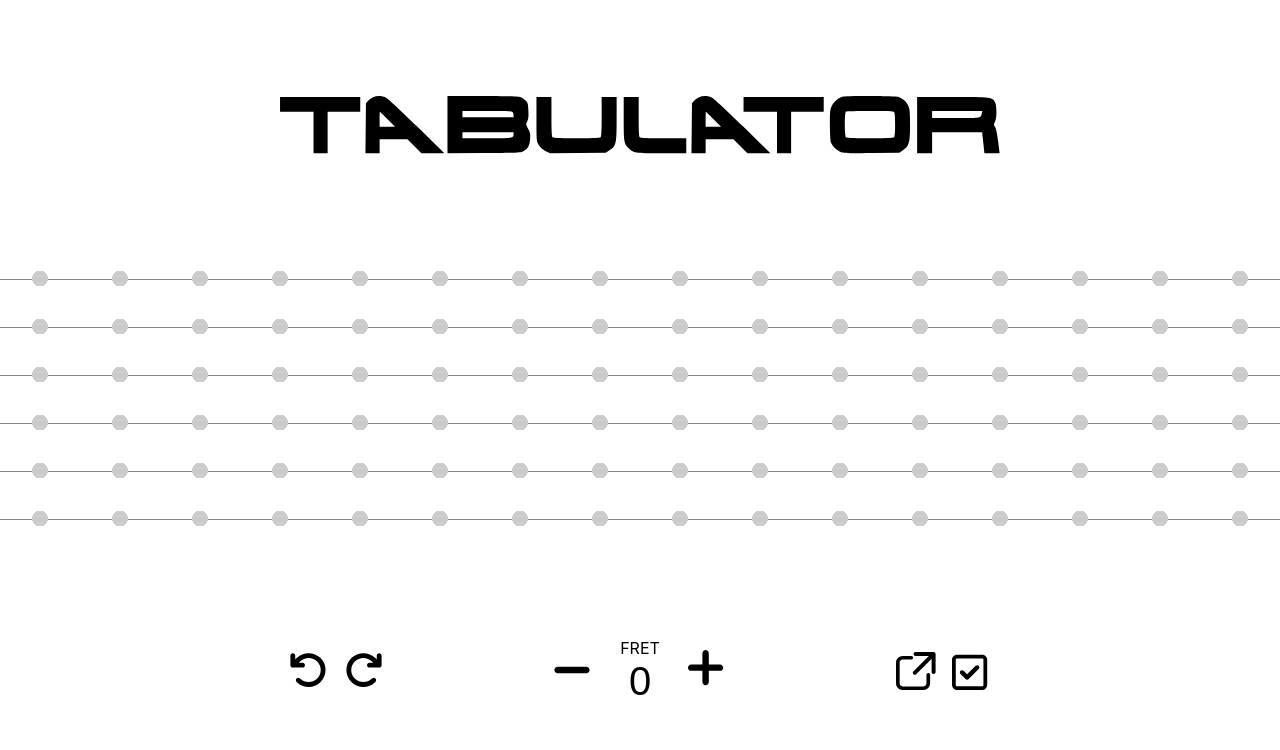
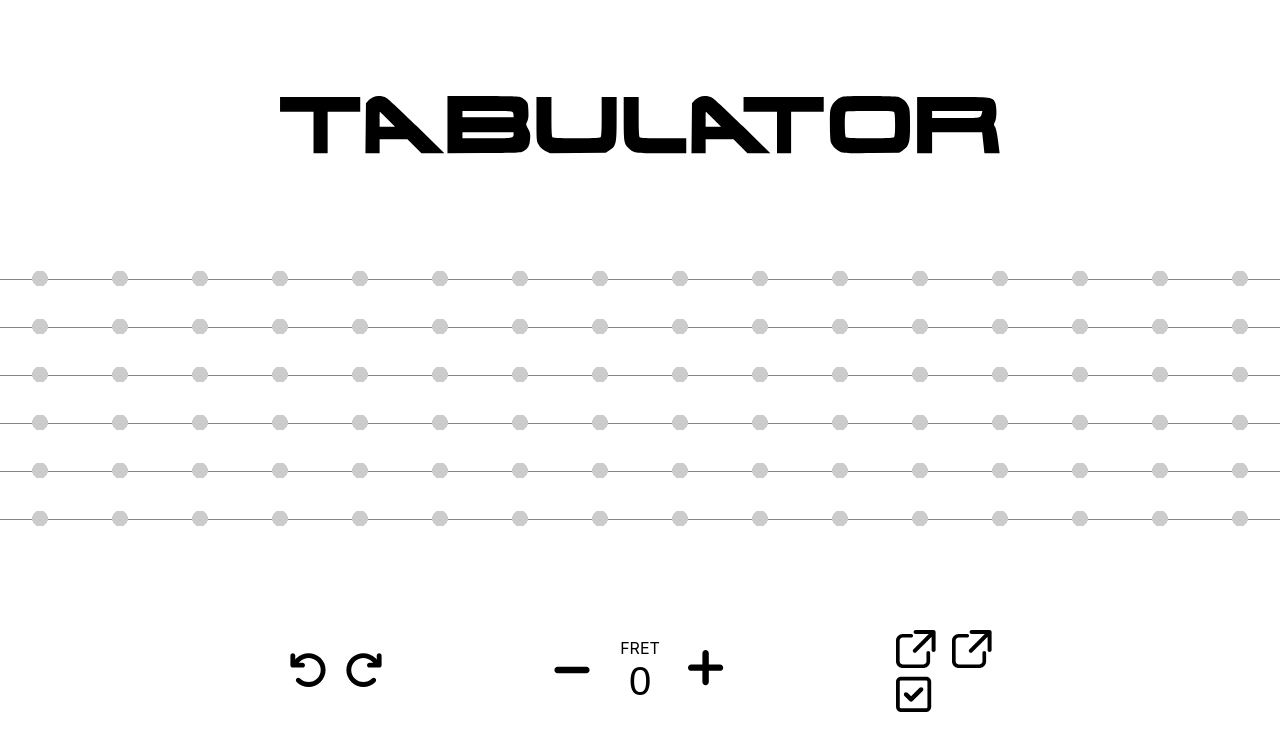
Before and after one commit to jonoliver/tabulator, a Next.js app: page / in a window 1280 px wide. Shown: the top 750 px of the page. Built offline with nearby package versions, Linux system fonts and the light colour scheme.

Commit message:
Fix plain text export alignment

```diff
--- a/components/controls/index.tsx
+++ b/components/controls/index.tsx
@@ -1,6 +1,8 @@
 import styles from './controls.module.scss';
 import Icon from '../icon';
 import { Show } from "../show";
+import type { Riff } from '../riff/types';
+import { riffToPlainText } from '../../utils/text';
 
 interface EditButtonProps {
   isEdit: boolean;
@@ -15,12 +17,14 @@ const EditButton = ({ isEdit, setIsEdit }: EditButtonProps) => {
 interface EditPaneProps extends EditButtonProps {
   pasteValue: number;
   onNoteValueChange(value: number): void;
+  riff: Riff;
 }
 export const EditPane = ({
   isEdit,
   setIsEdit,
   pasteValue,
   onNoteValueChange,
+  riff,
 }: EditPaneProps) => {
   return (
     <section className={styles.editControls}>
@@ -73,6 +77,21 @@ export const EditPane = ({
       <div className={styles.editGeneral}>
         <button
           onClick={() => {
+            const text = riffToPlainText(riff);
+            const blob = new Blob([text], { type: 'text/plain' });
+            const url = URL.createObjectURL(blob);
+            const a = document.createElement('a');
+            a.href = url;
+            a.download = 'tab.txt';
+            a.click();
+            URL.revokeObjectURL(url);
+          }}
+        >
+          {/* Export */}
+          <Icon id="icon--copy" />
+        </button>
+        <button
+          onClick={() => {
             if (!navigator.clipboard) return;
             navigator.clipboard.writeText(window.location.href);
             alert('Copied shareable link.');
--- a/components/riff/index.tsx
+++ b/components/riff/index.tsx
@@ -148,7 +148,7 @@ const Riff = () => {
           </div>
         </div>
       </div>
-      <EditPane {...{ isEdit, setIsEdit, pasteValue, onNoteValueChange }} />
+      <EditPane {...{ isEdit, setIsEdit, pasteValue, onNoteValueChange, riff }} />
     </div>
   );
 };
--- /dev/null
+++ b/utils/text/index.ts
@@ -0,0 +1,38 @@
+import type { Riff } from '../../components/riff/types';
+import { truncateRiff } from '../url';
+
+const DEFAULT_STRING_NAMES = ['e', 'B', 'G', 'D', 'A', 'E'];
+
+export const riffToPlainText = (
+  riff: Riff,
+  stringNames: string[] = DEFAULT_STRING_NAMES
+) => {
+  const { strungs } = truncateRiff(riff);
+  const maxNotes = Math.max(...strungs.map((s) => s.notes.length));
+
+  const colWidths = Array.from({ length: maxNotes }, (_, noteIndex) =>
+    Math.max(
+      ...strungs.map((strung) => {
+        const fret = strung.notes[noteIndex] || {};
+        const len = fret.number !== undefined ? String(fret.number).length : 1;
+        return noteIndex === maxNotes - 1 ? len : len + 1;
+      })
+    )
+  );
+
+  return strungs
+    .map((strung, i) => {
+      const name = stringNames[i] || `s${i}`;
+      const notes = Array.from({ length: maxNotes }, (_, noteIndex) => {
+        const note = strung.notes[noteIndex] || {};
+        const width = colWidths[noteIndex];
+        if (note.number !== undefined) {
+          const value = String(note.number);
+          return value + '-'.repeat(width - value.length);
+        }
+        return '-'.repeat(width);
+      }).join('');
+      return `${name}|${notes}|`;
+    })
+    .join('\n');
+};
```
Also changed, not shown: 2 other files (tests, documents, lock files or other folders).
